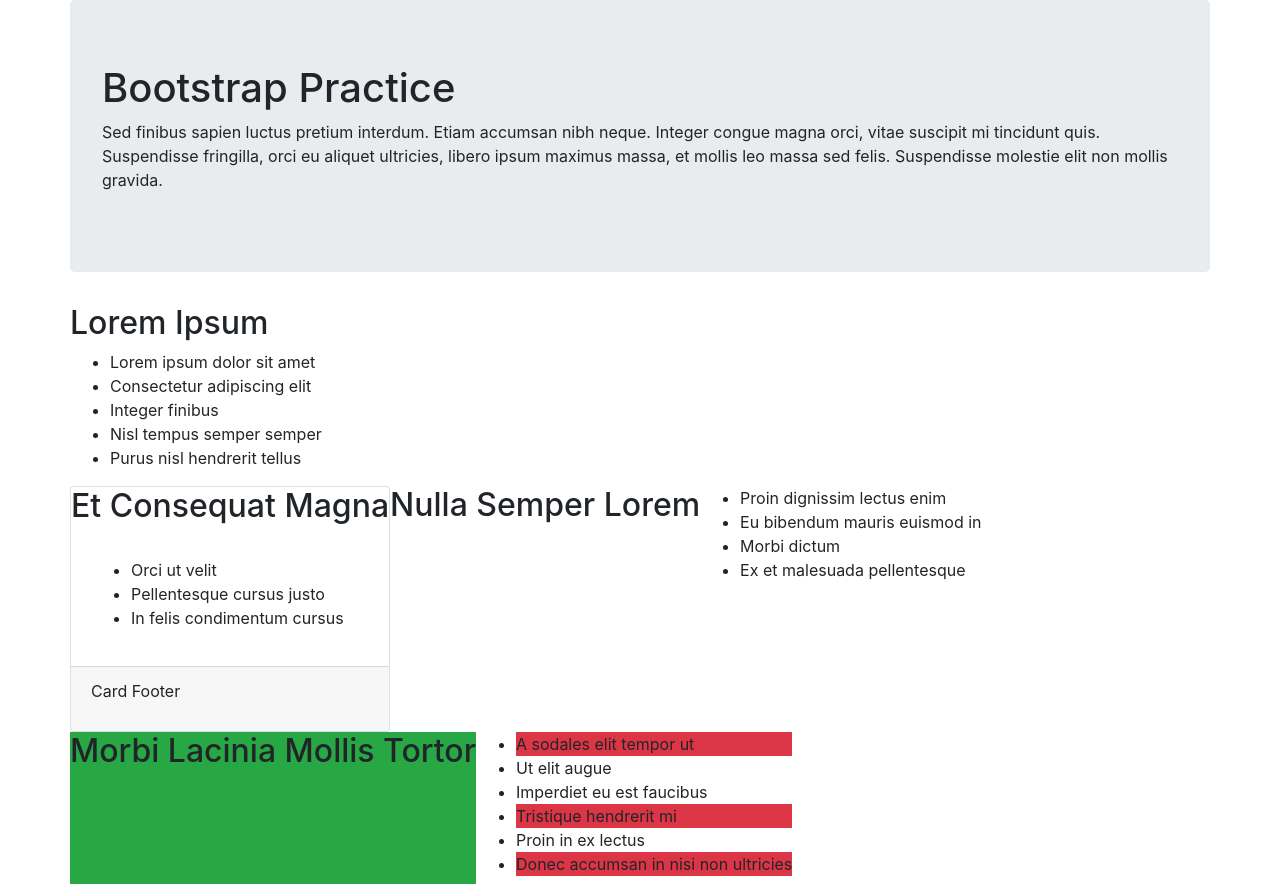
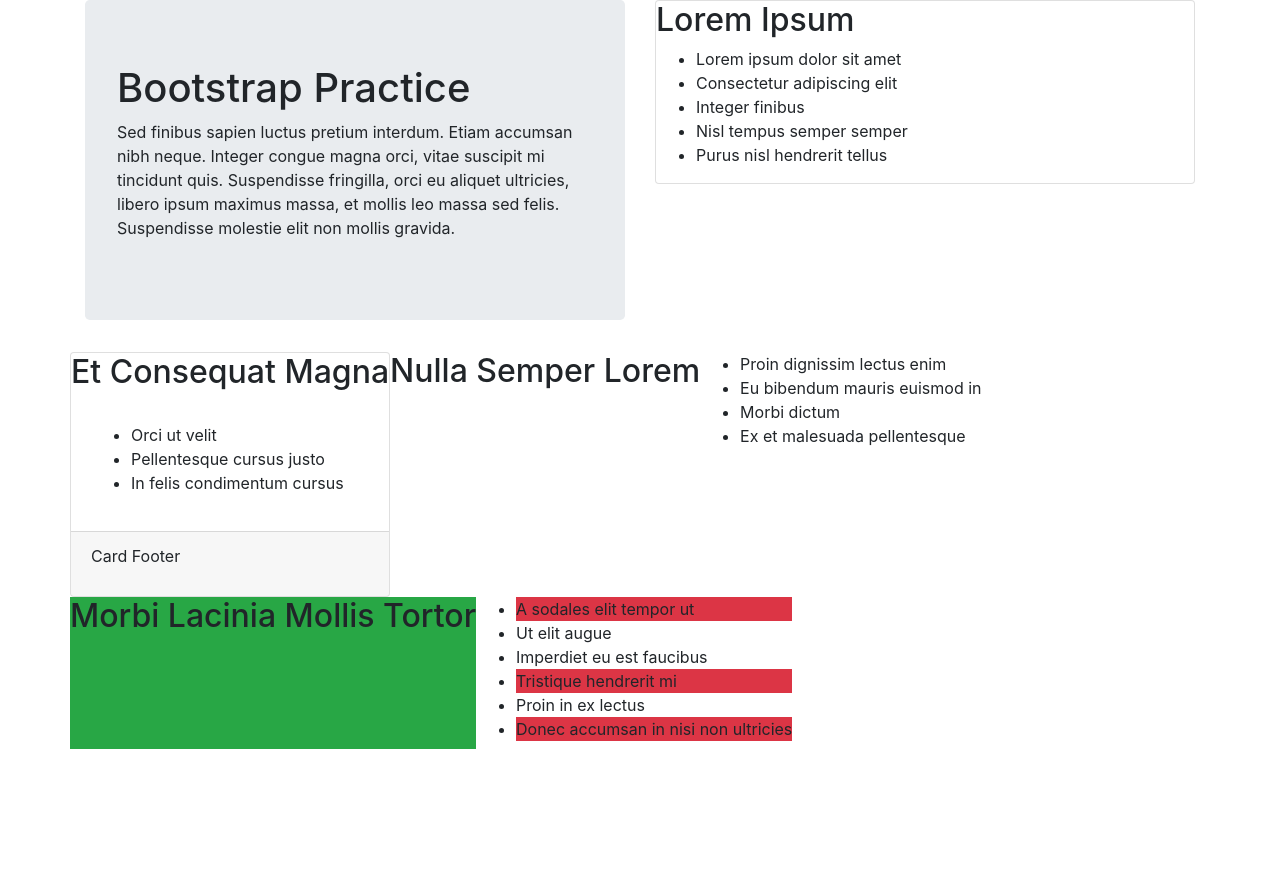
Before and after one commit to CosBett/Bootstrap-Practice-Website, a plain HTML site: page index.html in a window 1280 px wide. After the commit the page ends 800 px from the top, so only its background shows below. Drawn offline with nearby package versions, Linux system fonts and the light colour scheme.

Commit message:
Add column to first row

```diff
--- a/index.html
+++ b/index.html
@@ -8,11 +8,14 @@
   <body>
     <div class="container">
       <div class="row">
+        <div class="col-md-6">
           <div class="jumbotron">
             <h1>Bootstrap Practice</h1>
             <p>Sed finibus sapien luctus pretium interdum. Etiam accumsan nibh neque. Integer congue magna orci, vitae suscipit mi tincidunt quis. Suspendisse fringilla, orci eu aliquet ultricies, libero ipsum maximus massa, et mollis leo massa sed felis. Suspendisse molestie elit non mollis gravida.</p>
           </div>
-        <div class="well">
+        </div>
+        <div class="col-md-6">
+          <div class="card">
             <h2>Lorem Ipsum</h2>
             <ul>
               <li>Lorem ipsum dolor sit amet</li>
@@ -21,6 +24,7 @@
               <li>Nisl tempus semper semper</li>
               <li>Purus nisl hendrerit tellus</li>
             </ul>
+          </div>
         </div>
       </div>
       <div class="row">
```
Lines whose indentation alone changed are shown as unchanged.
